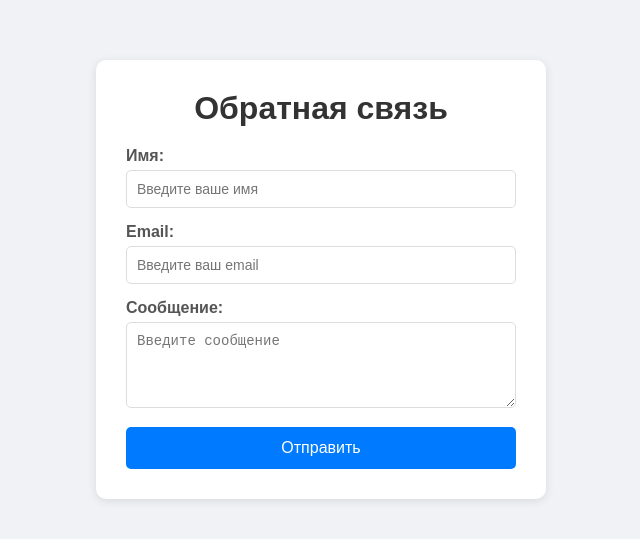
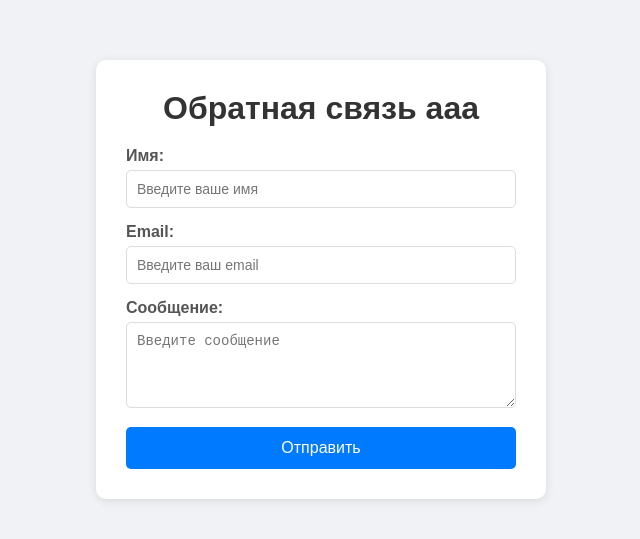
Before and after one commit to arinochkaaa/lab11, a plain HTML site: page index.html in a window 1280 px wide. Shown: the part 121-660 px from the top of the page, without its empty margins (319-959 px from the left). Drawn offline with Linux system fonts and the light colour scheme.

```diff
--- a/index.html
+++ b/index.html
@@ -8,7 +8,7 @@
 </head>
 <body>
     <div class="container">
-        <h1>Обратная связь</h1>
+        <h1>Обратная связь ааа</h1>
         <form id="feedbackForm">
             <div class="form-group">
                 <label for="name">Имя:</label>
```
